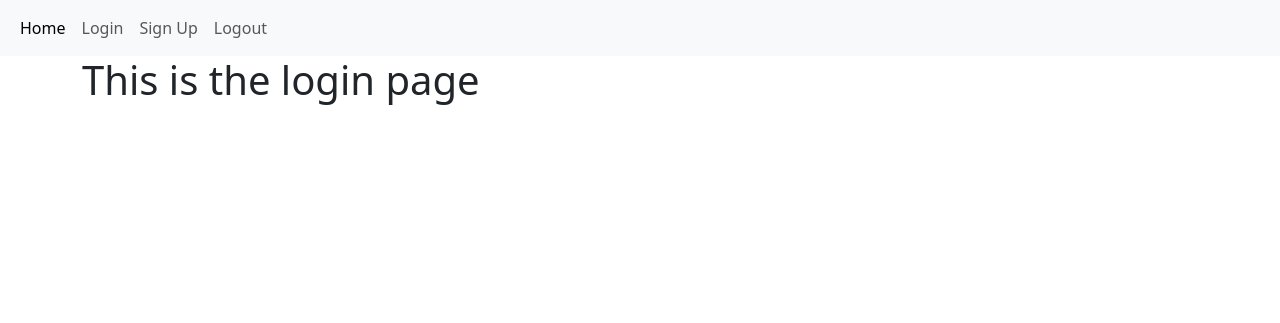
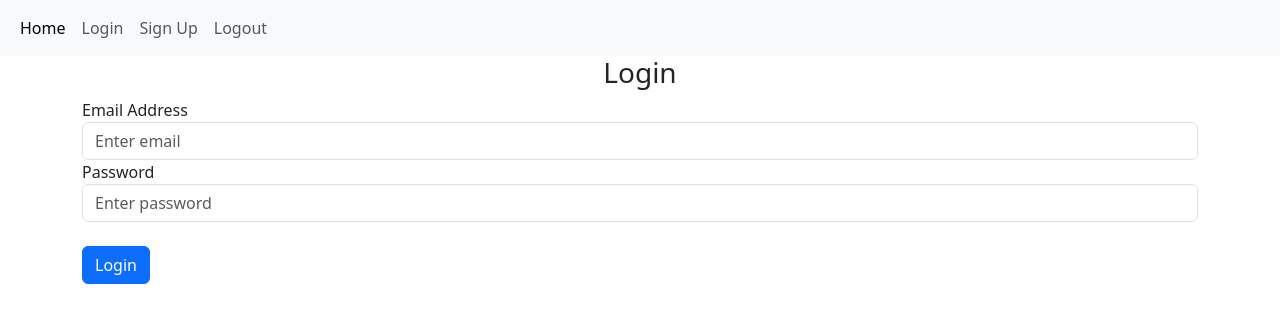
Before and after one commit to lucasfijf/notes, a Flask app: page /login in a window 1280 px wide. Shown: the top 323 px of the page. Run offline with Flask 2, Linux system fonts and the light colour scheme.

Commit message:
add login page

```diff
--- a/src/templates/login.html
+++ b/src/templates/login.html
@@ -1,5 +1,17 @@
 {% extends "base.html" %}
 {% block title %}Login{% endblock %}
 {% block content %}
-<h1>This is the login page</h1>
+<form action="#" method="post">
+    <h3 align="center">Login</h3>
+    <div class="form-group">
+        <label for="email">Email Address</label>
+        <input type="email" class="form-control" id="email" name="email" placeholder="Enter email">
+    </div>
+    <div class="form-group">
+        <label for="password">Password</label>
+        <input type="password" class="form-control" id="password" name="password" placeholder="Enter password">
+    </div>
+    <br>
+    <button type="submit" class="btn btn-primary">Login</button>
+</form>
 {% endblock %}
```
